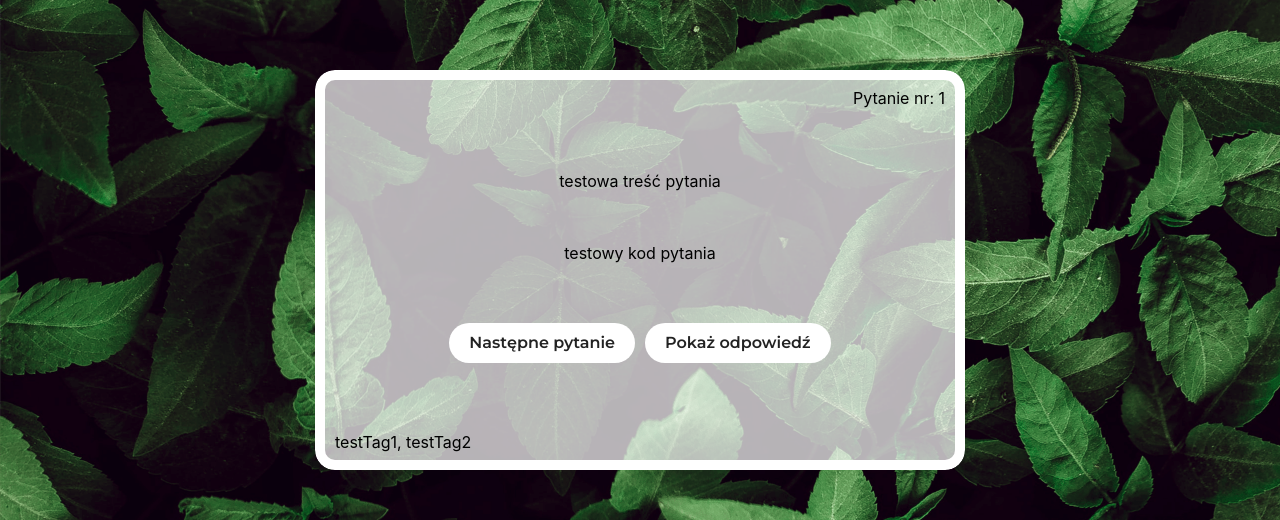
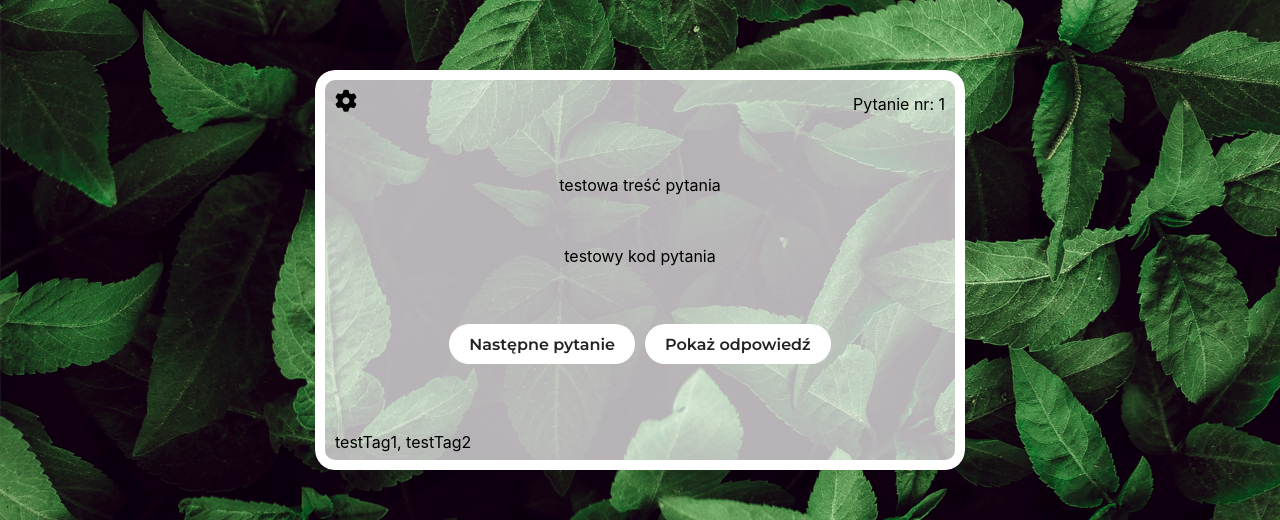
Before and after one commit to KrynickiJarek/imdalejwlas, a React (Create React App) app: page / in a window 1280 px wide. Both pictures are taken after a click on the button "START". Shown: the part 1954-2474 px from the top of the page. Built offline with nearby package versions, Linux system fonts and the light colour scheme.

Commit message:
moving between correction

```diff
--- a/src/layouts/GameBox/Flashcard/Flashcard.js
+++ b/src/layouts/GameBox/Flashcard/Flashcard.js
@@ -2,7 +2,7 @@ import React, {useState} from 'react';
 import "./_flashcard.scss"
 
 
-const Flashcard = () => {
+const Flashcard = ({goBack}) => {
 
     const [turn, setTurn] = useState("");
     const turnStyle = {}
@@ -30,18 +30,36 @@ const Flashcard = () => {
             setFlashStyle("no_flash")
         }, 400)
     }
-const handleTurnPrint = ()=>{
+    const handleTurnPrint = () => {
         handleTurnYBack();
         setTimeout(() => {
             printQuestion(questions);
         }, 100)
     }
 
+
+    const [settings, setSettings] = useState("settings")
+    const handleSettings = ()=>{
+        setSettings("settings_flash")
+        setTimeout(() => {
+            setSettings("settings")
+            goBack();
+        }, 500)
+    }
+
+
+
+
+
     return (
         <div className="to_overflow">
+            <div className={settings}/>
             <div style={turnStyle} className="flashcard_container">
                 <div className="question_box">
+                    <div className="flashcard_header">
+                        <i onClick={handleSettings} className="fas fa-cog flashcard_settings"/>
                         <div className="question_number">Pytanie nr: {questionNumber + 1}</div>
+                    </div>
                     <div className="question_content">{currQuestion.questionContent}</div>
                     <div className="question_code">{currQuestion.questionCode}</div>
                     <div className="button_box">
@@ -54,7 +72,10 @@ const handleTurnPrint = ()=>{
                 </div>
 
                 <div className="answer_box">
+                    <div className="flashcard_header">
+                        <i onClick={handleSettings} className="fas fa-cog flashcard_settings"/>
                         <div className="question_number">Pytanie nr: {questionNumber + 1}</div>
+                    </div>
                     <div className="answer_content">{currQuestion.answerContent}</div>
                     <div className="answer_code">{currQuestion.answerCode}</div>
                     <div className="button_box">
--- a/src/layouts/GameBox/Flashcard/_flashcard.scss
+++ b/src/layouts/GameBox/Flashcard/_flashcard.scss
@@ -41,10 +41,26 @@
       border: 10px solid $answer-color-br;
       transform: rotateY(180deg);
     }
+    .flashcard_header {
+      width: 100%;
+      display: flex;
+      justify-content: space-between;
 
-    .question_number {
-      align-self: flex-end;
-      padding: 10px;
+      .flashcard_settings{
+        padding: 10px;
+        font-size: 22px;
+        cursor: pointer;
+        transition: all 1.0s linear;
+      }
+      .flashcard_settings:hover{
+        transform: rotate(360deg);
+      }
+
+
+      .question_number {
+        align-self: flex-end;
+        padding: 10px;
+      }
     }
 
     .tag_list {
@@ -104,3 +120,29 @@
   transition: all 0.5s ease;
 
 }
+
+.settings {
+  position: absolute;
+  left: 0;
+  top: 0;
+  transform: translate(-50%, -50%);
+  width: 0;
+  height: 0;
+  background-color: $question-color-br;
+  border-radius: 50%;
+  z-index: 99;
+  transition: all 0.5s ease;
+}
+
+.settings_flash {
+  position: absolute;
+  left: 0;
+  top: 0;
+  transform: translate(-50%, -50%);
+  width: 2000px;
+  height: 2000px;
+  background-color: $question-color-br;
+  border-radius: 50%;
+  z-index: 99;
+  transition: all 0.5s ease;
+}
--- a/src/layouts/GameBox/GameBox.js
+++ b/src/layouts/GameBox/GameBox.js
@@ -18,7 +18,7 @@ const GameBox = () => {
     window.onscroll = () => {
         const opacityCalc = (4.5 - 5 * ((window.scrollY + window.innerHeight) / document.body.scrollHeight)).toFixed(1)
         setOpacity(opacityCalc > 1 ? 1 : opacityCalc < 0 ? 0 : opacityCalc);
-        console.log(opacityCalc);
+        // console.log(opacityCalc);
 
         const screenPosition = (window.scrollY + window.innerHeight) / document.body.scrollHeight;
         setTurn(screenPosition >= 0.95 ? "rotateX(180deg)" : "");
@@ -37,16 +37,19 @@ const GameBox = () => {
 
     const [transitionClass, setTransitionClass] = useState("startBox_green");
     const handleClick = () => {
-        if (transitionClass === "startBox_green") {
-            setTransitionClass("startBox_white");
-        } else {
-            setTransitionClass("startBox_green");
-        }
+        setTransitionClass("startBox_white");
         setTimeout(() => {
             setHide("none");
-            setShow("block");
+            setShow("flex");
         }, 300)
+    }
 
+    const handleClickBack = () => {
+        setShow("none");
+        setHide("flex");
+        setTimeout(() => {
+            setTransitionClass("startBox_green");
+        }, 300)
     }
 
     return (
@@ -66,7 +69,7 @@ const GameBox = () => {
                                     <button onClick={handleClick} className="start_button">START</button>
                                 </div>
                                 <div style={showStyle}>
-                                    <Flashcard/>
+                                    <Flashcard goBack={handleClickBack}/>
                                 </div>
                             </div>
                         </div>
--- a/src/layouts/GameBox/_gamebox.scss
+++ b/src/layouts/GameBox/_gamebox.scss
@@ -2,7 +2,6 @@
 
 .bottomPosition {
   position: relative;
-  //width: 100vw;
 
   .leaves_focus {
     width: 100vw;
--- a/src/layouts/MainLayout/_mainlayout.scss
+++ b/src/layouts/MainLayout/_mainlayout.scss
@@ -1,5 +1,19 @@
+@import "../../styles/colors";
+
 body {
   overflow-x: hidden;
+}
+
+
+::-webkit-scrollbar {
+  background: transparent;
+  width: 12px;
+}
+
+::-webkit-scrollbar-thumb {
+  background: rgba(255, 255, 255, 0.5);
+  border-radius: 10px;
+  -webkit-box-shadow: inset 0 0 5px rgba(0, 0, 0, 0.5);
 }
 
 .bg_z0 .bg_z1 .bg_z2 .bg_z3 {
```
Lines whose indentation alone changed are shown as unchanged.
